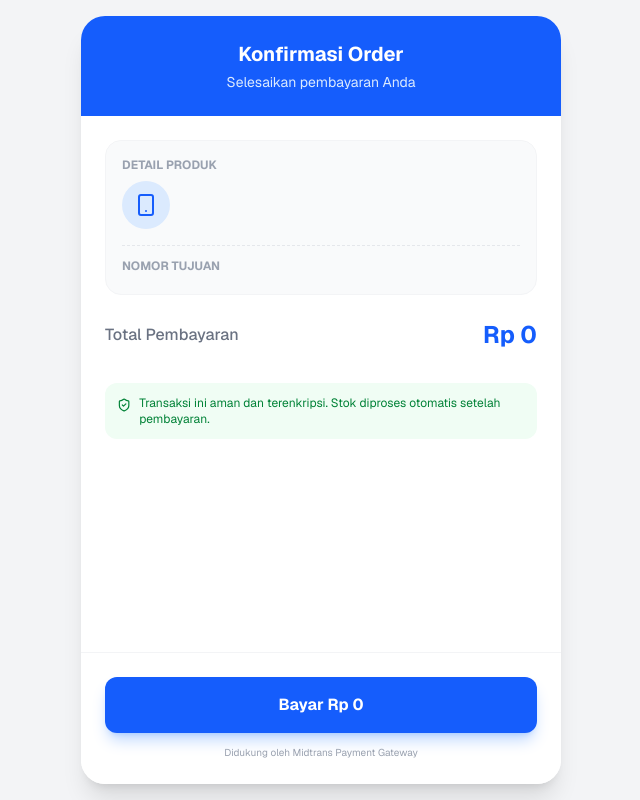
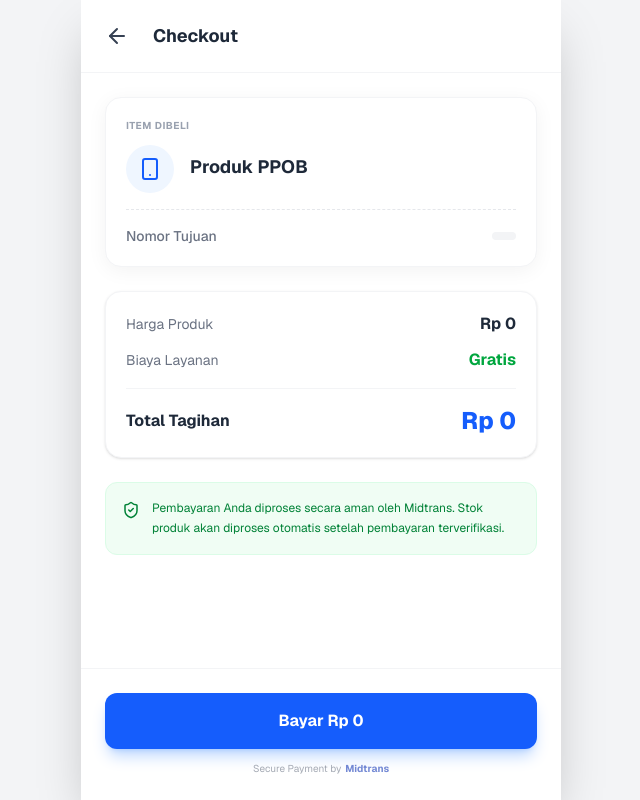
Before and after one commit to muhammadzaidansutardi09/ppob, a Next.js app: page /checkout in a window 1280 px wide. Shown: the whole page, without its empty margins (319-959 px from the left). Built offline with nearby package versions, Linux system fonts and the light colour scheme.

Commit message:
Refactor checkout page with Suspense and router

```diff
--- a/app/checkout/page.tsx
+++ b/app/checkout/page.tsx
@@ -1,15 +1,17 @@
 "use client";
 
-import { useSearchParams } from 'next/navigation';
-import { useState, useEffect } from 'react';
+import { useSearchParams, useRouter } from 'next/navigation';
+import { useState, Suspense } from 'react'; // Wajib import Suspense
 import Script from 'next/script';
-import { ShieldCheck, Smartphone, AlertCircle } from 'lucide-react';
+import { ShieldCheck, Smartphone, ArrowLeft } from 'lucide-react';
 
-export default function CheckoutPage() {
+// === 1. KOMPONEN ISI (LOGIKA UTAMA) ===
+function CheckoutContent() {
+  const router = useRouter();
   const searchParams = useSearchParams();
 
-  // Ambil data dari URL
-  const product_name = searchParams.get('name');
+  // Ambil data dari URL dengan aman
+  const product_name = searchParams.get('name') || "Produk PPOB";
   const price = parseInt(searchParams.get('price') || '0');
   const sku = searchParams.get('sku');
   const phone = searchParams.get('phone');
@@ -18,11 +20,18 @@ export default function CheckoutPage() {
 
   // Fungsi Bayar Sekarang
   const handlePayment = async () => {
+    if (!sku || !phone) {
+      alert("Data transaksi tidak valid. Silakan ulangi pembelian.");
+      router.push('/pulsa');
+      return;
+    }
+
     setLoading(true);
     try {
-      // 1. Panggil API Backend kita untuk dapat Token
+      // 1. Panggil API Backend
       const res = await fetch('/api/transaction/create', {
         method: 'POST',
+        headers: { 'Content-Type': 'application/json' },
         body: JSON.stringify({
           sku_code: sku,
           product_name: product_name,
@@ -30,6 +39,7 @@ export default function CheckoutPage() {
           amount: price
         })
       });
+
       const data = await res.json();
 
       if (!data.token) throw new Error("Gagal mendapatkan token pembayaran");
@@ -38,98 +48,123 @@ export default function CheckoutPage() {
       // @ts-ignore
       window.snap.pay(data.token, {
         onSuccess: function(result: any){
-          alert("Pembayaran Berhasil!");
-          window.location.href = "/"; // Redirect ke Home
+          alert("Pembayaran Berhasil! Pulsa akan segera masuk.");
+          router.push('/'); // Redirect ke Home
         },
         onPending: function(result: any){
           alert("Menunggu Pembayaran...");
-          window.location.href = "/";
+          router.push('/');
         },
         onError: function(result: any){
           alert("Pembayaran Gagal!");
         },
         onClose: function(){
-          alert('Anda menutup popup pembayaran tanpa menyelesaikannya');
+          setLoading(false); // Matikan loading jika popup ditutup
         }
       });
 
     } catch (error) {
-      alert("Terjadi kesalahan sistem");
+      alert("Terjadi kesalahan sistem saat memproses transaksi.");
       console.error(error);
-    } finally {
       setLoading(false);
     }
   };
 
   return (
+    <div className="w-full max-w-[480px] bg-white min-h-screen relative shadow-2xl flex flex-col">
+      {/* Header */}
+      <div className="bg-white p-4 flex items-center gap-4 sticky top-0 z-50 border-b border-gray-100">
+        <button onClick={() => router.back()} className="p-2 hover:bg-gray-100 rounded-full transition">
+            <ArrowLeft size={24} className="text-gray-700" />
+        </button>
+        <h1 className="font-bold text-lg text-gray-800">Checkout</h1>
+      </div>
+
+      <div className="p-6 flex-1">
+        {/* Detail Produk Card */}
+        <div className="bg-white rounded-2xl shadow-[0_4px_20px_rgba(0,0,0,0.05)] border border-gray-100 p-5 mb-6">
+            <p className="text-[10px] text-gray-400 font-bold uppercase mb-3 tracking-wider">Item Dibeli</p>
+            <div className="flex items-center gap-4 mb-4">
+                <div className="w-12 h-12 bg-blue-50 rounded-full flex items-center justify-center text-blue-600">
+                <Smartphone size={24} />
+                </div>
+                <div>
+                <h3 className="font-bold text-gray-800 text-lg leading-tight">{product_name}</h3>
+                <p className="text-xs text-gray-400 mt-1 font-mono">{sku}</p>
+                </div>
+            </div>
+
+            <div className="border-t border-dashed border-gray-200 my-4"></div>
+
+            <div className="flex justify-between items-center">
+                <span className="text-sm text-gray-500 font-medium">Nomor Tujuan</span>
+                <span className="font-mono font-bold text-gray-800 bg-gray-100 px-3 py-1 rounded-lg tracking-wider">{phone}</span>
+            </div>
+        </div>
+
+        {/* Rincian Bayar */}
+        <div className="bg-white rounded-2xl p-5 border border-gray-100 shadow-sm">
+            <div className="flex justify-between items-center mb-3">
+                <span className="text-sm text-gray-500">Harga Produk</span>
+                <span className="font-bold text-gray-800">Rp {price.toLocaleString('id-ID')}</span>
+            </div>
+            <div className="flex justify-between items-center mb-4">
+                <span className="text-sm text-gray-500">Biaya Layanan</span>
+                <span className="font-bold text-green-600">Gratis</span>
+            </div>
+            <div className="border-t border-gray-100 pt-4 flex justify-between items-center">
+                <span className="font-bold text-gray-800">Total Tagihan</span>
+                <span className="text-2xl font-extrabold text-blue-600">Rp {price.toLocaleString('id-ID')}</span>
+            </div>
+        </div>
+
+        {/* Info Keamanan */}
+        <div className="mt-6 bg-green-50 p-4 rounded-xl flex items-start gap-3 text-green-700 text-xs border border-green-100">
+            <ShieldCheck size={18} className="mt-0.5 shrink-0" />
+            <p className="leading-relaxed">Pembayaran Anda diproses secara aman oleh Midtrans. Stok produk akan diproses otomatis setelah pembayaran terverifikasi.</p>
+        </div>
+      </div>
+
+      {/* Bottom Bar (Sticky) */}
+      <div className="p-6 bg-white border-t border-gray-100 sticky bottom-0 z-40">
+        <button
+            onClick={handlePayment}
+            disabled={loading}
+            className="w-full bg-blue-600 hover:bg-blue-700 text-white font-bold py-4 rounded-xl shadow-lg shadow-blue-500/30 transition-all active:scale-95 disabled:bg-gray-300 disabled:cursor-not-allowed flex justify-center items-center gap-2"
+        >
+            {loading ? (
+                <>Processing...</>
+            ) : (
+                `Bayar Rp ${price.toLocaleString('id-ID')}`
+            )}
+        </button>
+        <div className="flex justify-center items-center gap-1 mt-3 opacity-60">
+            <span className="text-[10px] text-gray-500">Secure Payment by</span>
+            <span className="font-bold text-[10px] text-blue-800">Midtrans</span>
+        </div>
+      </div>
+    </div>
+  );
+}
+
+// === 2. KOMPONEN PEMBUNGKUS (FIX ERROR BUILD VERCEL) ===
+export default function CheckoutPage() {
+  return (
     <>
-      {/* Script Wajib Midtrans (Sandbox) */}
       <Script
         src="https://app.sandbox.midtrans.com/snap/snap.js"
         data-client-key="SB-Mid-client-0EocBOEFNi15it07"
         strategy="lazyOnload"
       />
-
-      <div className="min-h-screen bg-[#F3F4F6] flex justify-center font-sans p-4">
-        <div className="w-full max-w-[480px] bg-white rounded-3xl shadow-xl overflow-hidden flex flex-col min-h-[600px]">
-
-          {/* Header */}
-          <div className="bg-blue-600 p-6 text-white text-center">
-            <h1 className="text-xl font-bold">Konfirmasi Order</h1>
-            <p className="text-blue-100 text-sm mt-1">Selesaikan pembayaran Anda</p>
-          </div>
-
-          <div className="p-6 flex-1 relative">
-
-            {/* Detail Produk */}
-            <div className="bg-gray-50 p-4 rounded-2xl border border-gray-100 mb-6">
-              <p className="text-xs text-gray-400 font-bold uppercase mb-2">Detail Produk</p>
-              <div className="flex items-center gap-3 mb-4">
-                 <div className="bg-blue-100 p-3 rounded-full text-blue-600">
-                    <Smartphone size={24} />
-                 </div>
-                 <div>
-                    <h3 className="font-bold text-gray-800">{product_name}</h3>
-                    <p className="text-sm text-gray-500">{sku}</p>
-                 </div>
-              </div>
-              <div className="border-t border-dashed border-gray-200 pt-3">
-                 <p className="text-xs text-gray-400 font-bold uppercase mb-1">Nomor Tujuan</p>
-                 <p className="text-lg font-mono font-bold text-gray-800 tracking-wider">{phone}</p>
-              </div>
+      <div className="min-h-screen bg-[#F3F4F6] flex justify-center font-sans">
+        {/* Suspense membungkus konten yang membaca URL */}
+        <Suspense fallback={
+            <div className="w-full max-w-[480px] bg-white min-h-screen flex items-center justify-center">
+                <div className="animate-spin rounded-full h-8 w-8 border-b-2 border-blue-600"></div>
             </div>
-
-            {/* Total Bayar */}
-            <div className="flex justify-between items-center mb-8">
-               <span className="text-gray-500 font-medium">Total Pembayaran</span>
-               <span className="text-2xl font-bold text-blue-600">
-                 Rp {price.toLocaleString('id-ID')}
-               </span>
-            </div>
-
-            {/* Info Keamanan */}
-            <div className="bg-green-50 p-3 rounded-xl flex items-start gap-2 text-green-700 text-xs mb-8">
-               <ShieldCheck size={16} className="mt-0.5" />
-               <p>Transaksi ini aman dan terenkripsi. Stok diproses otomatis setelah pembayaran.</p>
-            </div>
-
-          </div>
-
-          {/* Bottom Bar */}
-          <div className="p-6 bg-white border-t border-gray-100">
-            <button
-              onClick={handlePayment}
-              disabled={loading}
-              className="w-full bg-blue-600 hover:bg-blue-700 text-white font-bold py-4 rounded-xl shadow-lg shadow-blue-500/30 transition-all active:scale-95 disabled:bg-gray-300 disabled:cursor-not-allowed"
-            >
-              {loading ? "Memproses..." : `Bayar Rp ${price.toLocaleString('id-ID')}`}
-            </button>
-            <p className="text-center text-[10px] text-gray-400 mt-3">
-              Didukung oleh Midtrans Payment Gateway
-            </p>
-          </div>
-
-        </div>
+        }>
+           <CheckoutContent />
+        </Suspense>
       </div>
     </>
   );
```
